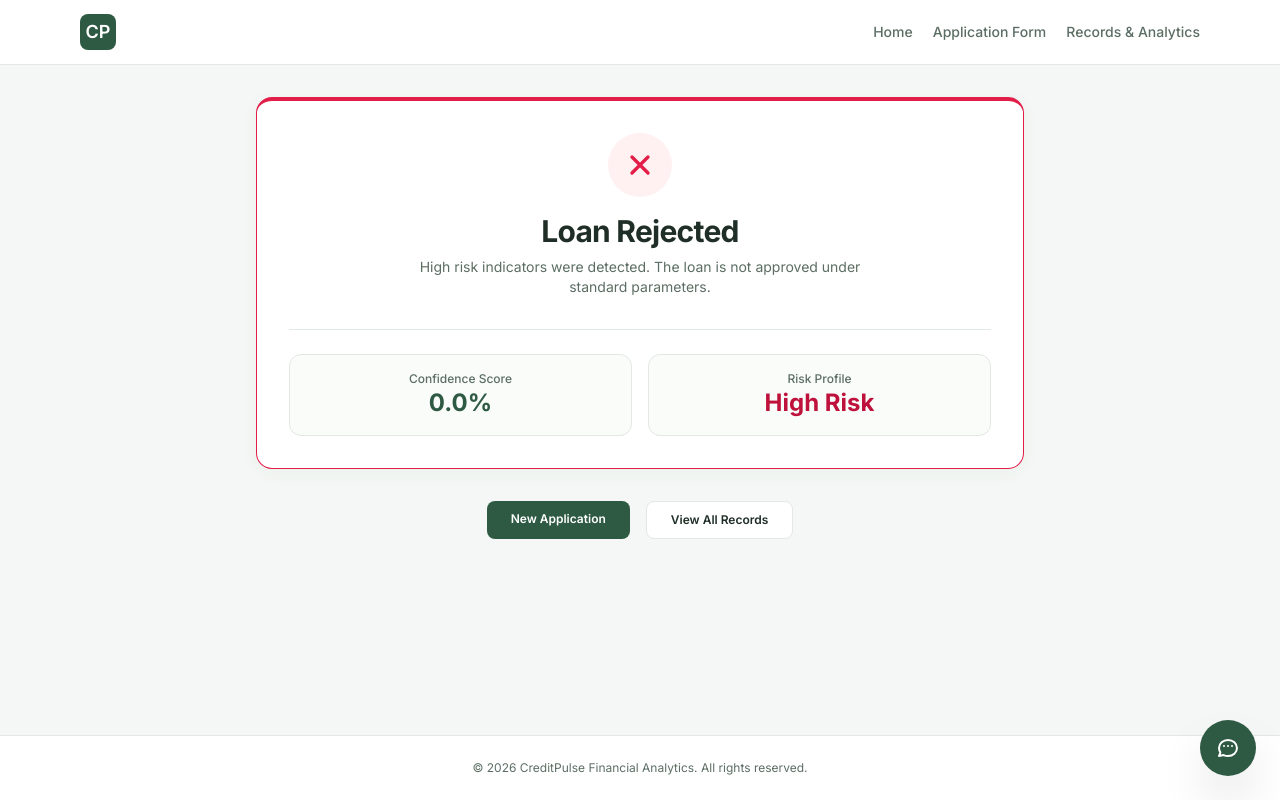
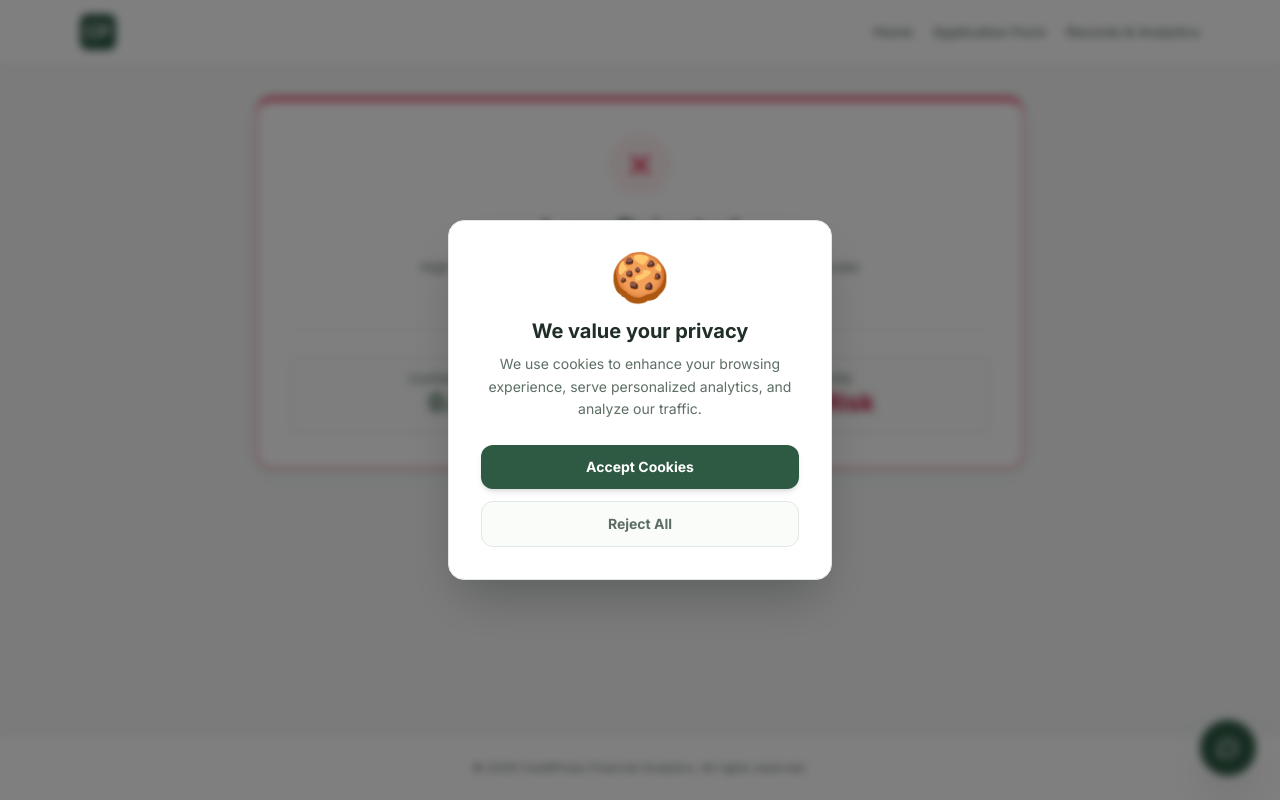
Before and after one commit to anandtripathi0/CreditPulse, a FastAPI app: page /result in a window 1280 px wide. Run offline with FastAPI, Linux system fonts and the light colour scheme; some libraries are stand-ins or nearby versions.

Commit message:
cookies added

```diff
--- a/app/main.py
+++ b/app/main.py
@@ -1,7 +1,7 @@
 import asyncio
 from datetime import datetime, timezone
 
-from fastapi import FastAPI, Request
+from fastapi import FastAPI, Request,Cookie
 from fastapi.middleware.cors import CORSMiddleware
 from fastapi.responses import HTMLResponse
 from fastapi.staticfiles import StaticFiles
@@ -9,7 +9,7 @@ from fastapi.templating import Jinja2Templates
 from bson import ObjectId
 from fastapi import HTTPException
 
-from app.schemas import LoanApplicationInput,ChatRequest,ChatResponse
+from app.schemas import LoanApplicationInput,ChatRequest,ChatResponse,VisitorData
 from app.services import get_loan_prediction,generate_loan_advice
 from app.database import application_collection
 
@@ -130,3 +130,13 @@ async def home(request:Request):
         request=request,
         name="index.html"
     )
+
+@app.post("/api/save-visitor")
+async def vistors(data:VisitorData):
+    record = {
+        "ip_address":data.ip_address,
+        "consent_status":data.consent_status,
+        "visited_at":datetime.now(timezone.utc)
+    }
+    await application_collection.database["visitors"].insert_one(record)
+    return {"status": "success", "message": "IP Saved to Database"}
--- a/app/schemas.py
+++ b/app/schemas.py
@@ -1,6 +1,7 @@
 from enum import Enum
 from pydantic import BaseModel, Field
 from typing import Dict, Any, Optional
+from datetime import datetime,timezone
 
 class EmploymentStatus(str, Enum):
     SALARIED = "Salaried"
@@ -13,6 +14,9 @@ class PropertyArea(str, Enum):
     SEMIURBAN = "Semiurban"
     RURAL = "Rural"
 
+class VisitorData(BaseModel):
+    ip_address: str
+    consent_status: str
 
 class LoanApplicationInput(BaseModel):
     Applicant_Income: float = Field(..., ge=0, example=50000.0)
--- a/app/templates/base.html
+++ b/app/templates/base.html
@@ -1,5 +1,6 @@
 <!DOCTYPE html>
 <html lang="en">
+
 <head>
   <meta charset="UTF-8">
   <meta name="viewport" content="width=device-width, initial-scale=1.0">
@@ -12,6 +13,7 @@
 
   <script src="https://cdn.jsdelivr.net/npm/chart.js"></script>
 </head>
+
 <body class="min-h-screen flex flex-col">
 
   <nav class="bg-white border-b border-[#E2E8E4] sticky top-0 z-50">
@@ -25,8 +27,10 @@
       <div class="flex space-x-6 text-sm font-medium">
 
         <a href="/" class="text-[#5C6E64] hover:text-[#2E5A44] transition" style="margin-left: 20px;">Home</a>
-        <a href="/application" class="text-[#5C6E64] hover:text-[#2E5A44] transition" style="margin-left: 20px;">Application Form</a>
-        <a href="/dashboard" class="text-[#5C6E64] hover:text-[#2E5A44] transition" style="margin-left: 20px;">Records & Analytics</a>
+        <a href="/application" class="text-[#5C6E64] hover:text-[#2E5A44] transition"
+          style="margin-left: 20px;">Application Form</a>
+        <a href="/dashboard" class="text-[#5C6E64] hover:text-[#2E5A44] transition" style="margin-left: 20px;">Records &
+          Analytics</a>
       </div>
     </div>
   </nav>
@@ -40,6 +44,34 @@
     <p>&copy; 2026 CreditPulse Financial Analytics. All rights reserved.</p>
   </footer>
 
+  <!--Cookie Consent Modal -->
+  <div id="cookiePopup"
+    class="hidden fixed inset-0 z-50 flex items-center justify-center bg-black/50 backdrop-blur-sm p-4 transition-all duration-300">
+    <div class="bg-white rounded-2xl p-6 md:p-8 max-w-sm w-full shadow-2xl border border-[#E2E8E4] transform scale-100">
+
+      <div class="text-center mb-6">
+        <span class="text-5xl block mb-4">🍪</span>
+        <h3 class="text-xl font-extrabold text-[#1F2E26] mb-2">We value your privacy</h3>
+        <p class="text-sm text-[#5C6E64] leading-relaxed">
+          We use cookies to enhance your browsing experience, serve personalized analytics, and analyze our traffic.
+        </p>
+      </div>
+
+      <div class="flex flex-col gap-3 w-full">
+        <button id="acceptCookies"
+          class="w-full px-5 py-3 text-sm font-bold text-white bg-[#2E5A44] hover:bg-[#244735] rounded-xl transition-colors shadow-md">
+          Accept Cookies
+        </button>
+        <button id="rejectCookies"
+          class="w-full px-5 py-3 text-sm font-bold text-[#5C6E64] bg-[#FAFCFA] border border-[#E2E8E4] hover:bg-gray-100 rounded-xl transition-colors">
+          Reject All
+        </button>
+      </div>
+
+    </div>
+  </div>
   {% block scripts %}{% endblock %}
+
 </body>
+
 </html>
```
Also changed, not shown: app/static/js/main.js (+49 -1 lines), app/templates/dashboard.html (+7 -3 lines), app/templates/help_center.html (+6 -4 lines), app/templates/home.html (+36 -12 lines), app/templates/index.html (+26 -13 lines), app/templates/record_detail.html (+10 -5 lines), app/templates/result.html (+20 -9 lines).
